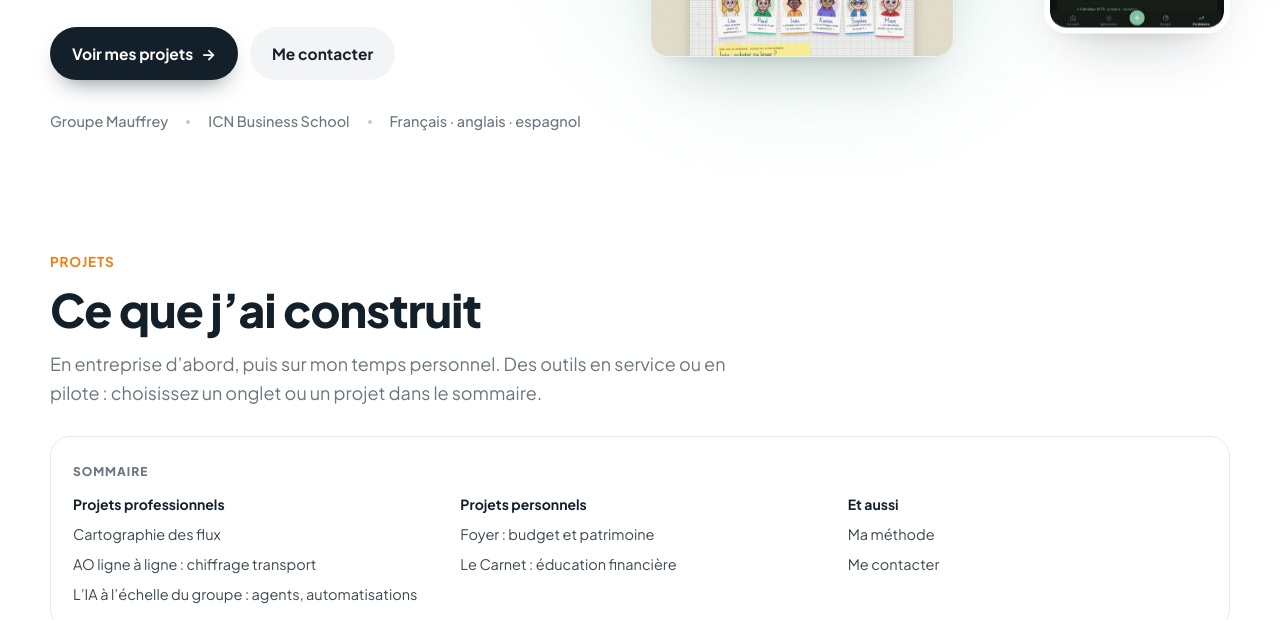
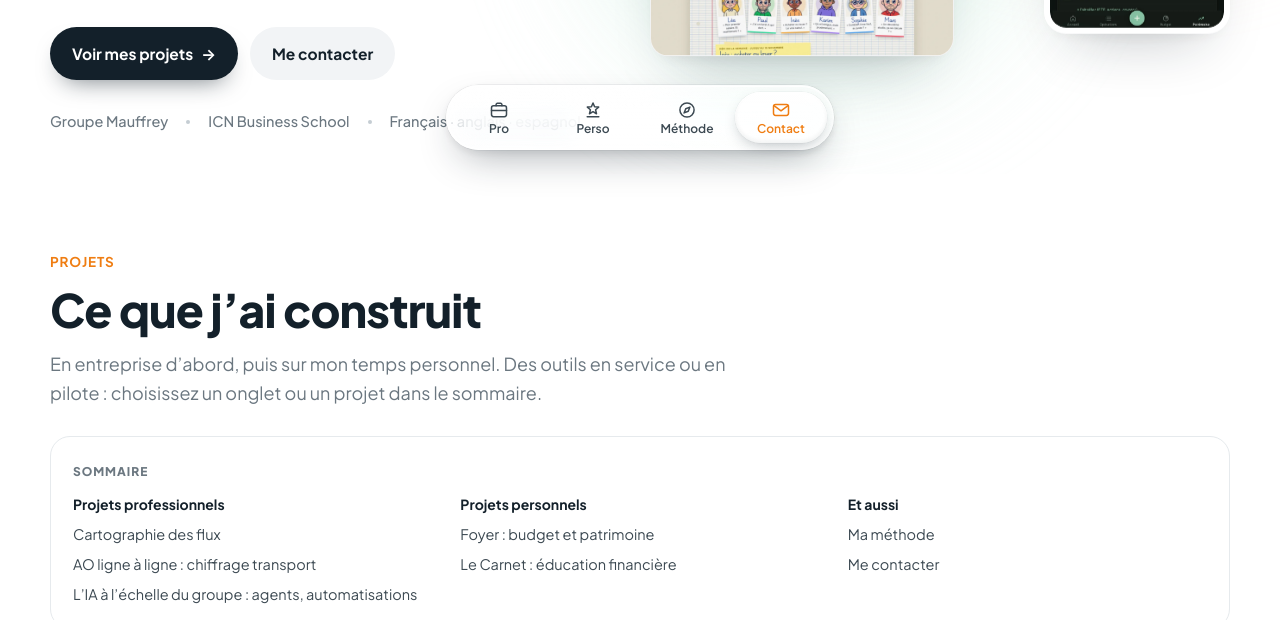
Before and after one commit to MI2709/mario-iafolla-, a plain HTML site: page index.html in a window 1280 px wide. Shown: the part 634-1254 px from the top of the page. Drawn offline with Linux system fonts and the light colour scheme.

Commit message:
Portfolio : barre de navigation flottante effet liquid glass
Co-Authored-By: Claude Opus 5.5 <noreply@anthropic.com>
Claude-Session: https://claude.ai/code/session_0166XdYqCKmmCNdY3FdTkxzY

```diff
--- a/index.html
+++ b/index.html
@@ -90,6 +90,31 @@ body::before{content:"";position:fixed;inset:0 0 auto;height:env(safe-area-inset
 .lang button:focus-visible{outline:3px solid var(--accent)}
 @media (max-width:720px){.links{display:none}}
 
+
+/* liquid glass dock */
+.dock{position:fixed;left:50%;bottom:calc(16px + env(safe-area-inset-bottom,0px));transform:translateX(-50%);z-index:30;display:flex;gap:2px;padding:6px;border-radius:999px;isolation:isolate;
+background:linear-gradient(180deg,rgba(255,255,255,.58),rgba(255,255,255,.26));
+-webkit-backdrop-filter:blur(20px) saturate(190%) contrast(1.05);backdrop-filter:blur(20px) saturate(190%) contrast(1.05);
+border:1px solid rgba(255,255,255,.65);
+box-shadow:inset 0 1px 0 rgba(255,255,255,.95),inset 0 -1px 0 rgba(255,255,255,.3),inset 0 0 18px rgba(255,255,255,.35),0 0 0 .5px rgba(19,32,42,.10),0 16px 40px -14px rgba(19,32,42,.42),0 3px 8px rgba(19,32,42,.08)}
+.dock::before{content:"";position:absolute;inset:1px;border-radius:inherit;pointer-events:none;z-index:-1;
+background:radial-gradient(120% 90% at 20% -10%,rgba(255,255,255,.75),rgba(255,255,255,0) 55%),radial-gradient(80% 120% at 100% 120%,rgba(255,255,255,.35),rgba(255,255,255,0) 60%)}
+.dock .lens{position:absolute;top:6px;bottom:6px;left:0;width:0;border-radius:999px;z-index:0;opacity:0;
+background:linear-gradient(180deg,rgba(255,255,255,.92),rgba(255,255,255,.6));
+box-shadow:inset 0 1px 0 #fff,inset 0 -2px 4px rgba(19,32,42,.06),0 6px 16px -6px rgba(19,32,42,.35),0 0 0 .5px rgba(19,32,42,.06);
+transition:transform .5s cubic-bezier(.3,1.35,.45,1),width .5s cubic-bezier(.3,1.35,.45,1),opacity .25s}
+.dock a{position:relative;z-index:1;display:flex;flex-direction:column;align-items:center;gap:3px;min-width:64px;padding:8px 14px;border-radius:999px;font-size:12px;font-weight:600;line-height:1;color:var(--body);text-decoration:none;transition:color .2s,transform .2s}
+.dock a svg{width:20px;height:20px;stroke:currentColor;fill:none;stroke-width:1.8;stroke-linecap:round;stroke-linejoin:round}
+.dock a:hover{color:var(--ink)}
+.dock a:active{transform:scale(.94)}
+.dock a.on{color:var(--ink)}
+.dock a.cta{color:var(--accent)}
+.dock a:focus-visible{outline:3px solid #F59E3B;outline-offset:1px}
+@supports not ((backdrop-filter:blur(1px)) or (-webkit-backdrop-filter:blur(1px))){.dock{background:rgba(255,255,255,.95)}}
+@media (prefers-reduced-motion:reduce){.dock .lens{transition:none}}
+@media (max-width:520px){.dock a{min-width:0;padding:8px 11px;font-size:11px}}
+body{padding-bottom:calc(96px + env(safe-area-inset-bottom,0px))}
+html{scroll-behavior:smooth}#methode,#contact{scroll-margin-top:84px}
 /* hero */
 .hero{position:relative;padding-block:64px 40px;overflow:clip}
 html{overflow-x:clip}
@@ -240,11 +265,6 @@ dialog p{color:#E6ECEF;font-size:14px;margin-top:10px;text-align:center}
   <div class="wrap">
     <div class="navin">
       <a class="brand" href="#top">Mario Iafolla</a>
-      <nav class="links" aria-label="Sections">
-        <a href="#projets"><span class="fr">Projets</span><span class="en">Projects</span><span class="es">Proyectos</span></a>
-        <a href="#methode"><span class="fr">Méthode</span><span class="en">How I work</span><span class="es">Cómo trabajo</span></a>
-        <a href="#contact">Contact</a>
-      </nav>
       <div class="lang" role="group" aria-label="Langue / Language">
         <button type="button" id="lang-fr" aria-pressed="true">FR</button>
         <button type="button" id="lang-en" aria-pressed="false">EN</button>
@@ -550,6 +570,14 @@ dialog p{color:#E6ECEF;font-size:14px;margin-top:10px;text-align:center}
   </div>
 </footer>
 
+<nav class="dock" aria-label="Navigation">
+  <span class="lens" aria-hidden="true"></span>
+  <a href="#projets" data-k="pro"><svg viewBox="0 0 24 24"><rect x="3" y="7" width="18" height="13" rx="2.5"/><path d="M8.5 7V5.5A1.5 1.5 0 0 1 10 4h4a1.5 1.5 0 0 1 1.5 1.5V7M3 12.5h18"/></svg><span class="fr">Pro</span><span class="en">Work</span><span class="es">Pro</span></a>
+  <a href="#projets" data-k="perso"><svg viewBox="0 0 24 24"><path d="M12 3.5l1.9 4.6 4.9.4-3.7 3.2 1.1 4.8L12 14l-4.2 2.5 1.1-4.8-3.7-3.2 4.9-.4z"/><path d="M5 20h14"/></svg><span class="fr">Perso</span><span class="en">Personal</span><span class="es">Personal</span></a>
+  <a href="#methode" data-k="methode"><svg viewBox="0 0 24 24"><circle cx="12" cy="12" r="8.5"/><path d="M15.5 8.5l-2 5-5 2 2-5z"/></svg><span class="fr">Méthode</span><span class="en">Method</span><span class="es">Método</span></a>
+  <a href="#contact" data-k="contact" class="cta"><svg viewBox="0 0 24 24"><rect x="3" y="5.5" width="18" height="13" rx="2.5"/><path d="M4 7l8 6 8-6"/></svg><span class="fr">Contact</span><span class="en">Contact</span><span class="es">Contacto</span></a>
+</nav>
+
 <dialog id="lb" aria-label="Capture">
   <button type="button" id="lb-close"><span class="fr">Fermer ✕</span><span class="en">Close ✕</span><span class="es">Cerrar ✕</span></button>
   <img id="lb-img" alt="">
@@ -592,6 +620,29 @@ dialog p{color:#E6ECEF;font-size:14px;margin-top:10px;text-align:center}
     e.preventDefault(); showTab(a.dataset.tab,false);
     var el=document.querySelector(a.getAttribute('href')); if(el) setTimeout(function(){window.scrollTo({top:el.getBoundingClientRect().top+window.scrollY-170,behavior:'smooth'})},30);
   })});
+  (function(){
+    var dock=document.querySelector('.dock'), lens=dock.querySelector('.lens'), items={};
+    dock.querySelectorAll('a').forEach(function(a){items[a.dataset.k]=a});
+    function place(k){
+      Object.keys(items).forEach(function(n){items[n].classList.toggle('on',n===k); if(n===k) items[n].setAttribute('aria-current','true'); else items[n].removeAttribute('aria-current');});
+      var a=items[k]; if(!a){lens.style.opacity=0;return;}
+      lens.style.opacity=1; lens.style.width=a.offsetWidth+'px'; lens.style.transform='translateX('+a.offsetLeft+'px)';
+    }
+    function current(){
+      if(window.innerHeight+window.scrollY>=document.documentElement.scrollHeight-4) return 'contact';
+      var y=window.innerHeight*0.45, found=null;
+      ['contact','methode','projets'].some(function(id){var el=document.getElementById(id); if(!el) return false; var r=el.getBoundingClientRect(); if(r.top<y&&r.bottom>0){found=id;return true} return false;});
+      if(found==='projets') return document.getElementById('pane-perso').hidden?'pro':'perso';
+      return found;
+    }
+    var tick=false; function upd(){ if(tick) return; tick=true; requestAnimationFrame(function(){tick=false; place(current());}); }
+    window.addEventListener('scroll',upd,{passive:true}); window.addEventListener('resize',upd);
+    ['tab-pro','tab-perso','lang-fr','lang-en','lang-es'].forEach(function(id){document.getElementById(id).addEventListener('click',function(){setTimeout(function(){place(current())},20)})});
+    document.querySelectorAll('a[data-tab]').forEach(function(a){a.addEventListener('click',function(){setTimeout(upd,60)})});
+    ['pro','perso'].forEach(function(k){items[k].addEventListener('click',function(e){e.preventDefault(); showTab(k,true); place(k);})});
+    if(document.fonts&&document.fonts.ready) document.fonts.ready.then(upd);
+    upd();
+  })();
   var toks=location.hash.slice(1).split(/[-&,]/);
   if(toks.indexOf('perso')>-1||['foyer','carnet'].indexOf(toks[0])>-1) showTab('perso',false);
 
```
